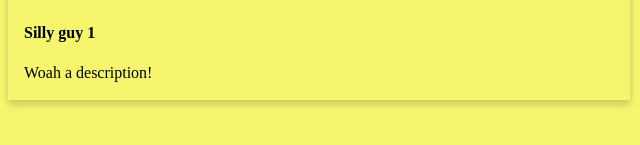
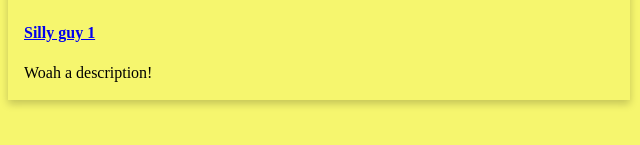
Before and after one commit to Jomeish/DoItWork, a plain HTML site: page index.html in a window 1280 px wide. Shown: the part 651-796 px from the top of the page, 0-640 px from the left. Drawn offline with Linux system fonts and the light colour scheme; a web font is replaced by a local one.

Commit message:
Update index.html

```diff
--- a/index.html
+++ b/index.html
@@ -24,7 +24,7 @@
             <div class="card">
                 <img src="https://gh.cdn.sewest.net/assets/ident/news/final-fantasy-xiv-shadowbringers-free-character-creator-available-download/en_US/FFXIV_50_Benchmark_009.jpg?quality=65" alt="Avatar" style="width:100%">
                 <div class="card-container">
-                    <h4><b>Silly guy 1</b></h4>
+                    <h4><b><a href='/game.html'>Silly guy 1</a></b></h4>
                     <p>Woah a description!</p>
                 </div>
             </div>
```
